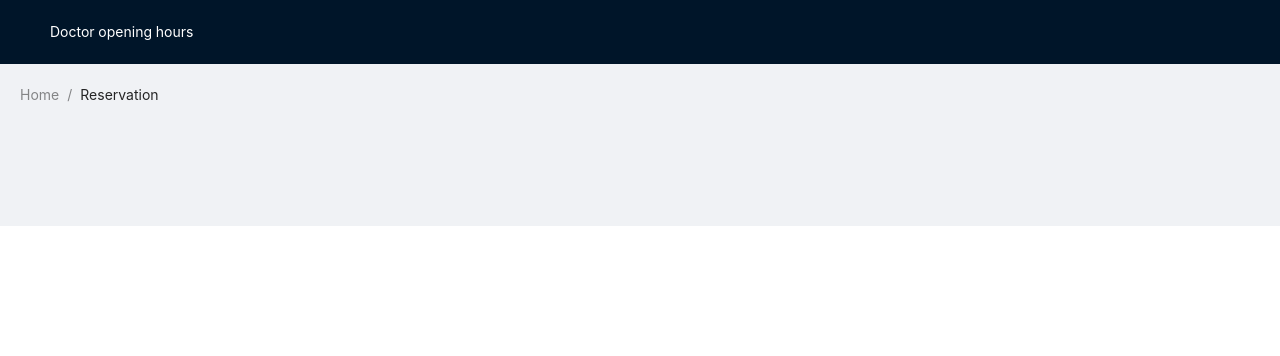
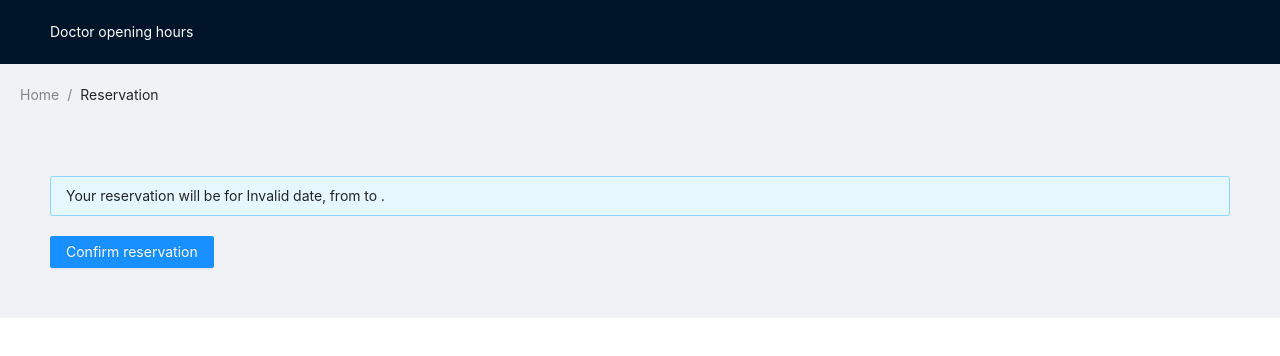
Before and after one commit to patrikmasiar/doctor-opening-hours-react-app, a React (Create React App) app: page /reservation in a window 1280 px wide. Shown: the top 356 px of the page. Built offline with nearby package versions, Linux system fonts and the light colour scheme.

Commit message:
Make createReservation handler

```diff
--- a/src/components/ReservationForm.tsx
+++ b/src/components/ReservationForm.tsx
@@ -1,10 +1,24 @@
+import { Alert, Button } from 'antd';
+import moment from 'moment';
 import { FC } from 'react';
 import { useReservationForm } from './reservationForm/ReservationForm.hooks';
 
 const ReservationForm: FC = () => {
-  const {} = useReservationForm();
+  const { date, start, end, submit } = useReservationForm();
 
-  return <div />
+  return (
+    <div>
+      <Alert
+        message={`Your reservation will be for ${moment(date).format(
+          'DD.MM.YYYY',
+        )}, from ${start} to ${end}.`}
+        type="info"
+      />
+      <Button onClick={submit} type="primary" style={{ marginTop: 20 }}>
+        Confirm reservation
+      </Button>
+    </div>
+  );
 };
 
 export default ReservationForm;
--- a/src/components/reservationForm/ReservationForm.hooks.ts
+++ b/src/components/reservationForm/ReservationForm.hooks.ts
@@ -1,7 +1,27 @@
+import { useAppContext } from 'store';
 import { getQueryParameters } from 'utils/url';
 
 export const useReservationForm = () => {
-  const queryParams = getQueryParameters(['date', 'start', 'end'])
+  const queryParams = getQueryParameters(['date', 'start', 'end']);
+  const {
+    actions: { createReservation },
+  } = useAppContext();
 
-  return {};
+  const submitForm = () => {
+    if (queryParams.date && queryParams.start && queryParams.end) {
+      createReservation({
+        date: queryParams.date,
+        start: queryParams.start,
+        end: queryParams.end,
+      });
+    } else {
+    }
+  };
+
+  return {
+    date: queryParams.date ?? '',
+    start: queryParams.start ?? '',
+    end: queryParams.end ?? '',
+    submit: submitForm,
+  };
 };
--- a/src/store/index.tsx
+++ b/src/store/index.tsx
@@ -1,16 +1,48 @@
 import React, { FC, useState, useContext } from 'react';
 
-// @ts-ignore we do not need to implement default value
-const AppContext = React.createContext<{}>({});
+const AppContext = React.createContext<{
+  state: {
+    reservations: any[];
+  };
+  actions: {
+    createReservation(params: {
+      date: string;
+      start: string;
+      end: string;
+    }): void;
+  };
+  // @ts-ignore
+}>({});
 
 type Props = {
   children: React.ReactNode;
 };
 
 export const AppContextProvider: FC<Props> = ({ children }) => {
-  const [state, setState] = useState({});
+  const [state, setState] = useState({
+    reservations: [],
+  });
 
-  return <AppContext.Provider value={state}>{children}</AppContext.Provider>;
+  const createReservation = (params: {
+    date: string;
+    start: string;
+    end: string;
+  }) => {
+    console.log('reservation', params);
+  };
+
+  return (
+    <AppContext.Provider
+      value={{
+        state,
+        actions: {
+          createReservation,
+        },
+      }}
+    >
+      {children}
+    </AppContext.Provider>
+  );
 };
 
 export const useAppContext = () => {
```
